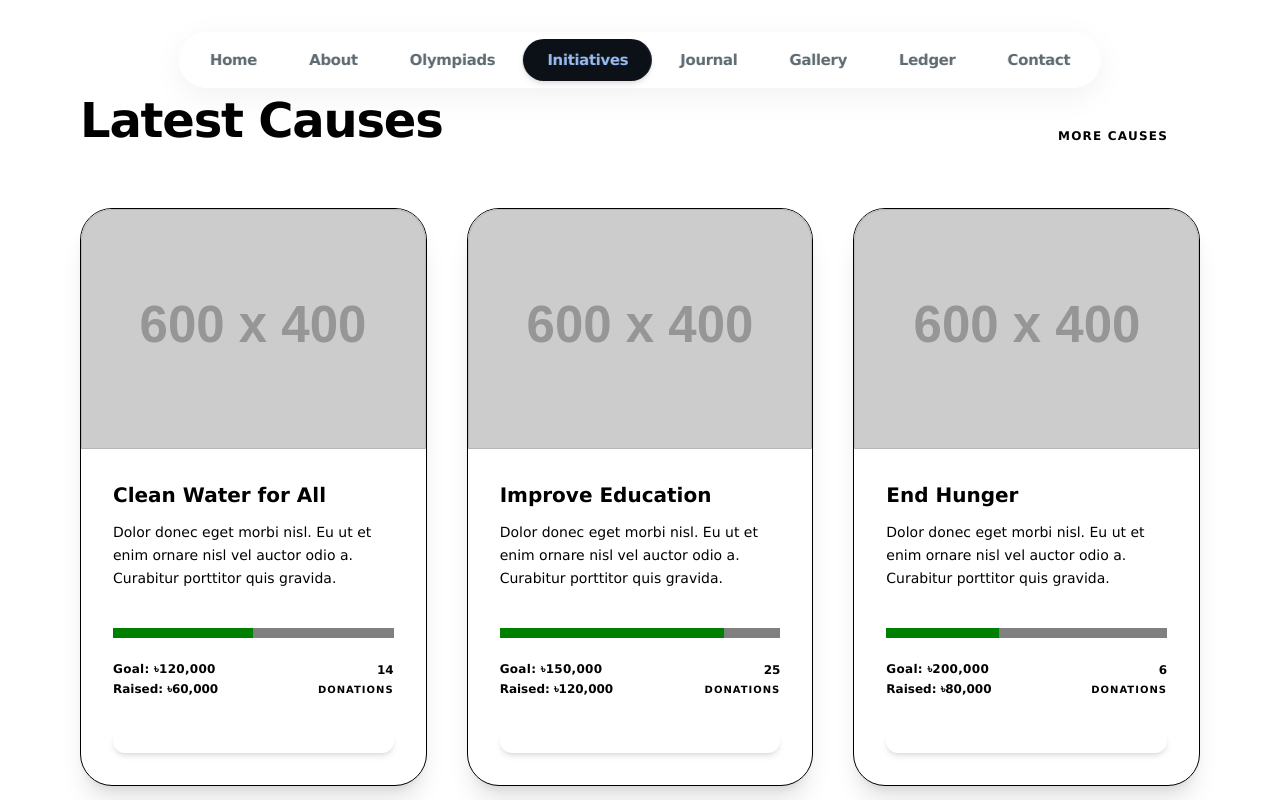
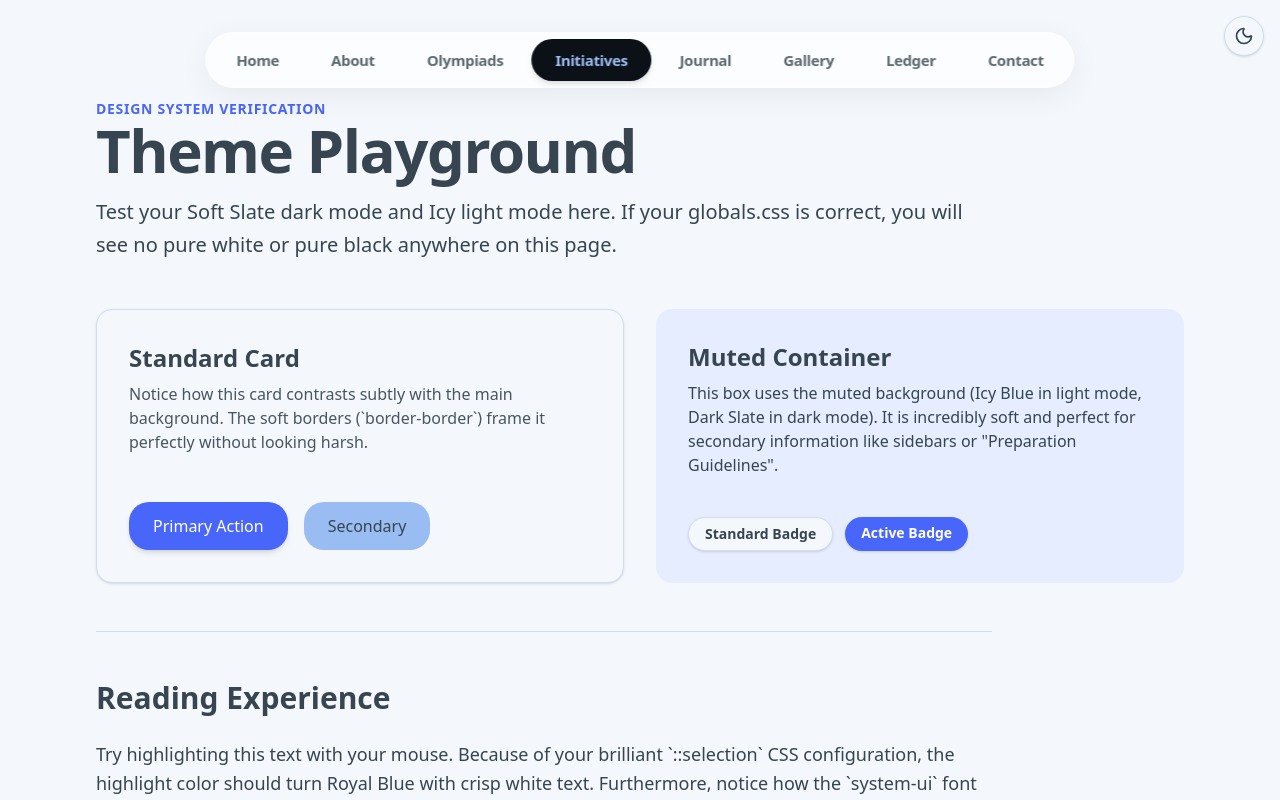
Before and after one commit to Life932/NEVILLE, a Next.js app: page /initiatives in a window 1280 px wide. Shown: the top 800 px of the page. Built offline with nearby package versions, Linux system fonts and the light colour scheme.

Commit message:
feat: implement light/dark mode support with next-themes and change font style to system-ui font of the user

```diff
--- a/package.json
+++ b/package.json
@@ -13,6 +13,7 @@
     "framer-motion": "^12.38.0",
     "lucide-react": "^0.577.0",
     "next": "16.2.11",
+    "next-themes": "^0.4.6",
     "react": "19.2.4",
     "react-dom": "19.2.4",
     "tailwind-merge": "^3.5.0"
--- a/src/app/globals.css
+++ b/src/app/globals.css
@@ -2,72 +2,51 @@
 
 @layer base {
   :root {
-    --background: #ffffff;
-    --foreground: #36454f;
-    --card: #ffffff;
-    --card-foreground: #36454f;
-    --popover: #ffffff;
-    --popover-foreground: #36454f;
-    --primary: #4866fa;
+    --background: #f4f7fc; /* Soft Icy White */
+    --foreground: #36454f; /* Charcoal */
+    --primary: #4866fa; /* Royal Blue */
     --primary-foreground: #ffffff;
     --secondary: #99bcf2;
     --secondary-foreground: #36454f;
-    --muted: #e5edff;
+    --muted: #e5edff; /* Icy Blue for Cards/Sections */
     --muted-foreground: #36454f;
-    --accent: #e5edff;
-    --accent-foreground: #36454f;
-    --destructive: #ef4444;
-    --destructive-foreground: #ffffff;
-    --border: #e5edff;
-    --input: #e5edff;
-    --ring: #4866fa;
-    --radius: 0.75rem;
+    --border: #d1def0;
+    --radius: 1rem; /* Cute, soft roundness */
   }
-
   .dark {
-    --background: #ffffff;
-    --foreground: #36454f;
-    --card: #ffffff;
-    --card-foreground: #36454f;
-    --popover: #ffffff;
-    --popover-foreground: #36454f;
-    --primary: #4866fa;
+    --background: #0f172a; /* Deep Mesmerizing Slate */
+    --foreground: #f8fafc; /* Soft Off-White */
+    --primary: #4866fa; /* Royal Blue */
     --primary-foreground: #ffffff;
-    --secondary: #99bcf2;
-    --secondary-foreground: #36454f;
-    --muted: #e5edff;
-    --muted-foreground: #36454f;
-    --accent: #e5edff;
-    --accent-foreground: #36454f;
-    --destructive: #ef4444;
-    --destructive-foreground: #ffffff;
-    --border: #e5edff;
-    --input: #e5edff;
-    --ring: #4866fa;
-    --radius: 0.75rem;
+    --secondary: #1e293b;
+    --secondary-foreground: #f8fafc;
+    --muted: #1e293b; /* Dark Slate for Cards/Sections */
+    --muted-foreground: #94a3b8;
+    --border: #334155;
   }
 }
 
 @theme inline {
+  --font-sans: system-ui, -apple-system, BlinkMacSystemFont, 'Segoe UI', Roboto, Helvetica, Arial, sans-serif;
   --color-background: var(--background);
   --color-foreground: var(--foreground);
-  --color-card: var(--card);
-  --color-card-foreground: var(--card-foreground);
-  --color-popover: var(--popover);
-  --color-popover-foreground: var(--popover-foreground);
+  --color-card: var(--background);
+  --color-card-foreground: var(--foreground);
+  --color-popover: var(--background);
+  --color-popover-foreground: var(--foreground);
   --color-primary: var(--primary);
   --color-primary-foreground: var(--primary-foreground);
   --color-secondary: var(--secondary);
   --color-secondary-foreground: var(--secondary-foreground);
   --color-muted: var(--muted);
   --color-muted-foreground: var(--muted-foreground);
-  --color-accent: var(--accent);
-  --color-accent-foreground: var(--accent-foreground);
-  --color-destructive: var(--destructive);
-  --color-destructive-foreground: var(--destructive-foreground);
+  --color-accent: var(--muted);
+  --color-accent-foreground: var(--muted-foreground);
+  --color-destructive: #ef4444;
+  --color-destructive-foreground: #ffffff;
   --color-border: var(--border);
-  --color-input: var(--input);
-  --color-ring: var(--ring);
+  --color-input: var(--border);
+  --color-ring: var(--primary);
   --radius-sm: calc(var(--radius) - 4px);
   --radius-md: calc(var(--radius) - 2px);
   --radius-lg: var(--radius);
--- a/src/app/initiatives/page.jsx
+++ b/src/app/initiatives/page.jsx
@@ -1,9 +1,82 @@
-import InitiativesGrid from "../ui/home/InitiativesGrid";
+import React from "react";
 
-export default function InitiativesPage() {
+export default function ThemeTestPage() {
   return (
-    <div className="w-full">
-      <InitiativesGrid />
-    </div>
+    <main className="min-h-screen bg-background text-foreground p-6 md:p-16 lg:p-24 font-sans flex flex-col gap-12 transition-colors duration-300">
+
+      {/* 1. HEADER SECTION (Testing global background and standard text) */}
+      <header className="max-w-4xl space-y-4">
+        <span className="text-primary font-bold tracking-wider uppercase text-sm">
+          Design System Verification
+        </span>
+        <h1 className="text-4xl md:text-6xl font-bold tracking-tight">
+          Theme Playground
+        </h1>
+        <p className="text-lg md:text-xl text-muted-foreground leading-relaxed">
+          Test your Soft Slate dark mode and Icy light mode here. If your globals.css is correct, you will see no pure white or pure black anywhere on this page.
+        </p>
+      </header>
+
+      {/* 2. COMPONENT GRID (Testing Cards, Muted sections, and Buttons) */}
+      <div className="grid grid-cols-1 lg:grid-cols-2 gap-8 max-w-6xl">
+
+        {/* Card A: The Standard Card */}
+        <div className="bg-card text-card-foreground p-8 rounded-2xl shadow-sm border border-border flex flex-col gap-6">
+          <div>
+            <h2 className="text-2xl font-bold mb-2">Standard Card</h2>
+            <p className="text-foreground opacity-90">
+              Notice how this card contrasts subtly with the main background. The soft borders (`border-border`) frame it perfectly without looking harsh.
+            </p>
+          </div>
+
+          {/* Button Tests */}
+          <div className="flex flex-wrap gap-4 mt-auto pt-4">
+            <button className="bg-primary text-primary-foreground px-6 py-3 rounded-xl font-medium shadow-md hover:opacity-90 transition-opacity flex-1 md:flex-none">
+              Primary Action
+            </button>
+            <button className="bg-secondary text-secondary-foreground px-6 py-3 rounded-xl font-medium hover:opacity-90 transition-opacity flex-1 md:flex-none">
+              Secondary
+            </button>
+          </div>
+        </div>
+
+        {/* Card B: The Muted Section */}
+        <div className="bg-muted text-muted-foreground p-8 rounded-2xl flex flex-col gap-6">
+          <div>
+            <h2 className="text-2xl font-bold text-foreground mb-2">Muted Container</h2>
+            <p>
+              This box uses the muted background (Icy Blue in light mode, Dark Slate in dark mode). It is incredibly soft and perfect for secondary information like sidebars or "Preparation Guidelines".
+            </p>
+          </div>
+
+          {/* Badge/Tag Tests */}
+          <div className="flex gap-3 flex-wrap mt-auto pt-4">
+            <span className="bg-background text-foreground px-4 py-1.5 rounded-full text-sm font-semibold border border-border shadow-sm">
+              Standard Badge
+            </span>
+            <span className="bg-primary text-primary-foreground px-4 py-1.5 rounded-full text-sm font-semibold shadow-sm">
+              Active Badge
+            </span>
+          </div>
+        </div>
+
+      </div>
+
+      {/* 3. TYPOGRAPHY & SELECTION TEST */}
+      <section className="max-w-4xl border-t border-border pt-12 space-y-6">
+        <h3 className="text-3xl font-bold text-foreground">Reading Experience</h3>
+        <p className="text-foreground leading-relaxed text-lg">
+          Try highlighting this text with your mouse. Because of your brilliant `::selection` CSS configuration, the highlight color should turn Royal Blue with crisp white text. Furthermore, notice how the `system-ui` font renders beautifully native on your device.
+        </p>
+
+        {/* Deep Contrast Test */}
+        <div className="p-6 bg-background border-2 border-dashed border-primary/40 rounded-2xl flex items-center justify-center">
+          <p className="text-center font-bold text-primary text-xl">
+            Royal Blue stays vibrant in both Light and Dark modes!
+          </p>
+        </div>
+      </section>
+
+    </main>
   );
 }
--- a/src/app/layout.jsx
+++ b/src/app/layout.jsx
@@ -1,6 +1,8 @@
 import "./globals.css";
 import Footer from "./ui/Footer";
 import FloatingNav from "./ui/FloatingNav";
+import { ThemeProvider } from "@/components/theme-provider";
+import ThemeToggle from "@/components/ThemeToggle";
 
 export const metadata = {
   title: "Neville Youth Initiative",
@@ -9,16 +11,19 @@ export const metadata = {
 
 export default function RootLayout({ children }) {
   return (
-    <html lang="en">
-      <body
-        style={{ fontFamily: "Verdana, sans-serif" }}
-        className="antialiased flex flex-col min-h-screen"
-      >
-        <FloatingNav />
+    <html lang="en" suppressHydrationWarning>
+      <body className="font-sans antialiased flex flex-col min-h-screen relative">
+        <ThemeProvider attribute="class" defaultTheme="system" enableSystem>
+          <div className="absolute top-4 right-4 z-50">
+            <ThemeToggle />
+          </div>
 
-        <main className="grow">{children}</main>
+          <FloatingNav />
 
-        <Footer />
+          <main className="grow">{children}</main>
+
+          <Footer />
+        </ThemeProvider>
       </body>
     </html>
   );
--- /dev/null
+++ b/src/components/ThemeToggle.jsx
@@ -0,0 +1,38 @@
+"use client";
+
+import { useEffect, useState } from "react";
+import { useTheme } from "next-themes";
+import { Sun, Moon } from "lucide-react";
+
+export default function ThemeToggle() {
+  const [mounted, setMounted] = useState(false);
+  const { theme, setTheme, resolvedTheme } = useTheme();
+
+  useEffect(() => {
+    setMounted(true);
+  }, []);
+
+  if (!mounted) {
+    return (
+      <div className="w-10 h-10 rounded-full border border-border bg-background flex items-center justify-center p-2 opacity-50" />
+    );
+  }
+
+  const isDark = (theme === "system" ? resolvedTheme : theme) === "dark";
+
+  return (
+    <button
+      type="button"
+      onClick={() => setTheme(isDark ? "light" : "dark")}
+      className="w-10 h-10 rounded-full border border-border bg-background text-foreground hover:bg-muted focus:outline-none focus:ring-2 focus:ring-primary flex items-center justify-center p-2 transition-all duration-300 shadow-sm cursor-pointer"
+      aria-label="Toggle theme"
+      title={isDark ? "Switch to Light Mode" : "Switch to Dark Mode"}
+    >
+      {isDark ? (
+        <Sun className="w-5 h-5 text-amber-400 transition-transform duration-300 rotate-0 scale-100" />
+      ) : (
+        <Moon className="w-5 h-5 text-slate-700 transition-transform duration-300 rotate-0 scale-100" />
+      )}
+    </button>
+  );
+}
--- /dev/null
+++ b/src/components/theme-provider.jsx
@@ -0,0 +1,8 @@
+"use client";
+
+import * as React from "react";
+import { ThemeProvider as NextThemesProvider } from "next-themes";
+
+export function ThemeProvider({ children, ...props }) {
+  return <NextThemesProvider {...props}>{children}</NextThemesProvider>;
+}
```
Also changed, not shown: 1 other file (tests, documents, lock files or other folders).
